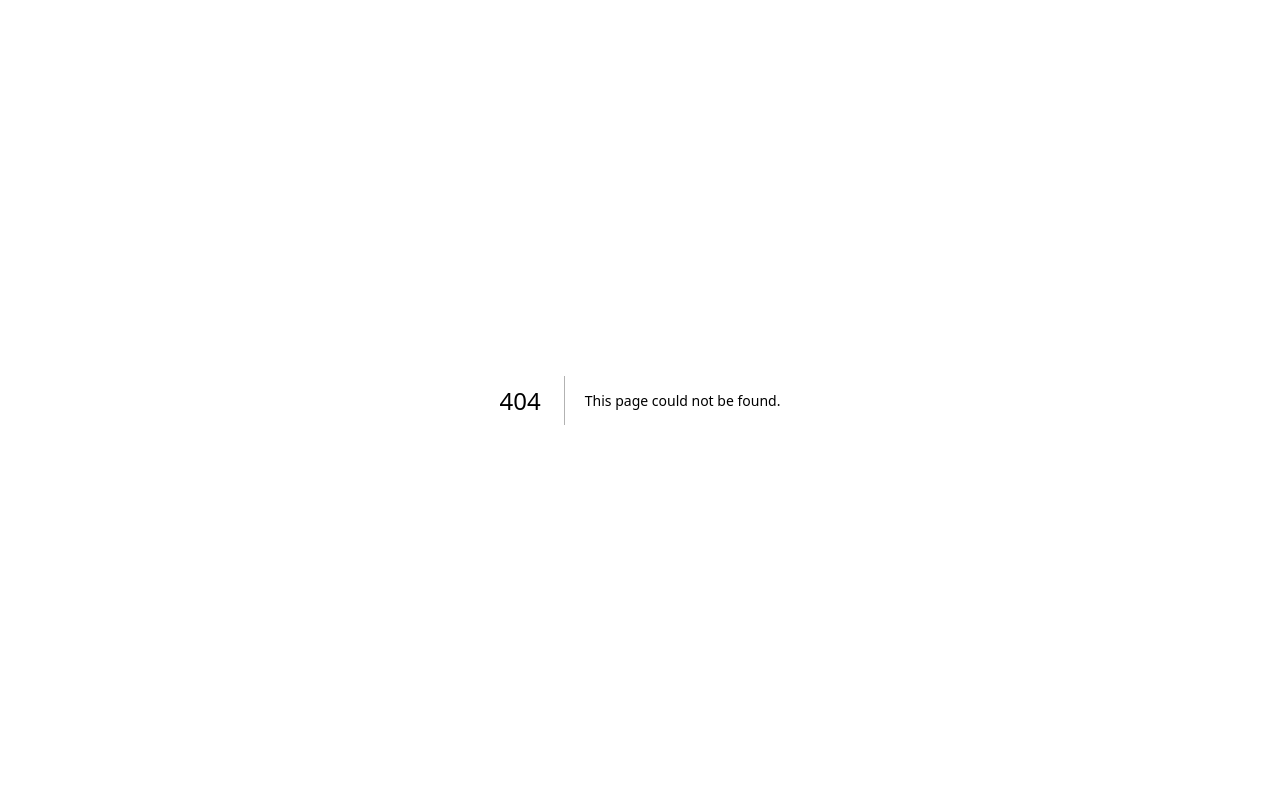
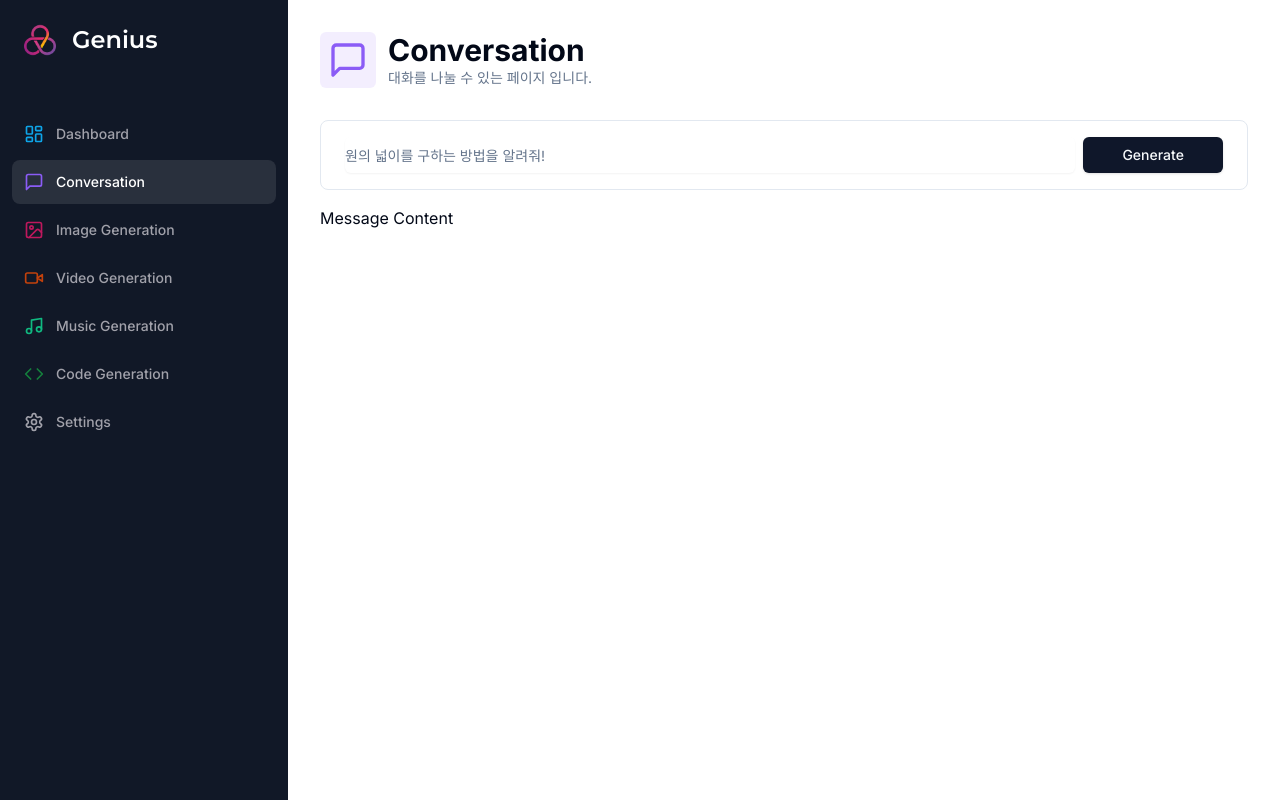
Before and after one commit to bizbaeja/ai-saas, a Next.js app: page /conversation in a window 1280 px wide. Before the commit this address had no page. Built offline with nearby package versions, Linux system fonts and the light colour scheme.

Commit message:
conversation

```diff
--- /dev/null
+++ b/app/(dashboard)/(routes)/conversation/constants.ts
@@ -0,0 +1,8 @@
+import * as z from "zod";
+
+export const formSchema = z.object({
+    prompt: z.string().min(1,{
+        message:"프롬프트를 입력해주세요."
+    })
+
+})
--- /dev/null
+++ b/app/(dashboard)/(routes)/conversation/page.tsx
@@ -0,0 +1,75 @@
+"use client";
+import * as z from "zod";
+import {zodResolver} from "@hookform/resolvers/zod";
+import {Heading} from "@/components/heading";
+import { MessageSquare } from "lucide-react";
+import { useForm } from "react-hook-form";
+import { formSchema } from "./constants";
+import { Form ,FormControl,FormField,FormItem} from "@/components/ui/form";
+import { Input } from "@/components/ui/input";
+import { Button } from "@/components/ui/button";
+const ConversationPage =()=> {
+const form = useForm<z.infer<typeof formSchema>>({
+    resolver: zodResolver(formSchema),
+    defaultValues:
+{
+    prompt:"",
+}
+})
+const isLoading  = form.formState.isSubmitting;
+const onSubmit = async (values: z.infer<typeof formSchema>)=>{
+    console.log(values);
+}
+    return (
+        <div>
+            <Heading
+            title="Conversation"
+            description="대화를 나눌 수 있는 페이지 입니다."
+            icon={MessageSquare}
+            iconColor="text-violet-500"
+            bgColor="bg-violet-500/10"
+            />
+            <div className="px-4 lg:px-8">
+                <div>
+                    <Form {...form}>
+                        <form onSubmit={form.handleSubmit(onSubmit)}
+                          className="rounded-lg
+                          border
+                          w-full
+                          p-4
+                          px-3
+                          md:px-6
+                          focus-within:shadow-sm
+                          grid
+                          grid-cols-12
+                          gap-2"
+                        >
+                            <FormField
+                             name="prompt"
+                             render={({field})=>(
+                                <FormItem className="col-span-12 lg:col-span-10">
+                                        <FormControl className="m-0 p-0">
+                                            <Input
+                                            className="border-0 ouline-none focus-visible:ring-0 focus-visible:ring-transparent"
+                                            disabled={isLoading}
+                                            placeholder="원의 넓이를 구하는 방법을 알려줘!"
+                                            {...field}
+
+                                            />
+                                        </FormControl>
+                                </FormItem>
+                             )}
+
+                            />
+                            <Button className="col-span-12 lg:col-span-2 w-full">Generate</Button>
+                        </form>
+                    </Form>
+                </div>
+                <div className="space-y mt-4">
+                    Message Content
+                </div>
+            </div>
+        </div>
+    )
+}
+export default ConversationPage;
--- /dev/null
+++ b/components/heading.tsx
@@ -0,0 +1,31 @@
+import { LucideIcon } from "lucide-react";
+import { cn }from "@/lib/utils";
+interface HeadingProps {
+    title: string;
+    description: string;
+    icon: LucideIcon
+    iconColor?: string;
+    bgColor?: string;
+}
+
+export const Heading = ({   title,
+    description,
+    icon:Icon,
+    iconColor,
+    bgColor}:HeadingProps) => {
+
+    return (
+      <>
+      <div className="px-4 lg:px-8 flex items-center gap-x-3 mb-8">
+        <div className={cn("p-2 w-fit rounded-md", bgColor )}>
+            <Icon className={cn("w-10 h-10", iconColor)}/>
+        </div>
+            <div>
+            <h2 className="text-3xl font-bold">{title}</h2>
+            <p className="text-sm text-muted-foreground">{description}</p>
+        </div>
+      </div>
+
+      </>
+    )
+}
--- /dev/null
+++ b/components/ui/form.tsx
@@ -0,0 +1,176 @@
+import * as React from "react"
+import * as LabelPrimitive from "@radix-ui/react-label"
+import { Slot } from "@radix-ui/react-slot"
+import {
+  Controller,
+  ControllerProps,
+  FieldPath,
+  FieldValues,
+  FormProvider,
+  useFormContext,
+} from "react-hook-form"
+
+import { cn } from "@/lib/utils"
+import { Label } from "@/components/ui/label"
+
+const Form = FormProvider
+
+type FormFieldContextValue<
+  TFieldValues extends FieldValues = FieldValues,
+  TName extends FieldPath<TFieldValues> = FieldPath<TFieldValues>
+> = {
+  name: TName
+}
+
+const FormFieldContext = React.createContext<FormFieldContextValue>(
+  {} as FormFieldContextValue
+)
+
+const FormField = <
+  TFieldValues extends FieldValues = FieldValues,
+  TName extends FieldPath<TFieldValues> = FieldPath<TFieldValues>
+>({
+  ...props
+}: ControllerProps<TFieldValues, TName>) => {
+  return (
+    <FormFieldContext.Provider value={{ name: props.name }}>
+      <Controller {...props} />
+    </FormFieldContext.Provider>
+  )
+}
+
+const useFormField = () => {
+  const fieldContext = React.useContext(FormFieldContext)
+  const itemContext = React.useContext(FormItemContext)
+  const { getFieldState, formState } = useFormContext()
+
+  const fieldState = getFieldState(fieldContext.name, formState)
+
+  if (!fieldContext) {
+    throw new Error("useFormField should be used within <FormField>")
+  }
+
+  const { id } = itemContext
+
+  return {
+    id,
+    name: fieldContext.name,
+    formItemId: `${id}-form-item`,
+    formDescriptionId: `${id}-form-item-description`,
+    formMessageId: `${id}-form-item-message`,
+    ...fieldState,
+  }
+}
+
+type FormItemContextValue = {
+  id: string
+}
+
+const FormItemContext = React.createContext<FormItemContextValue>(
+  {} as FormItemContextValue
+)
+
+const FormItem = React.forwardRef<
+  HTMLDivElement,
+  React.HTMLAttributes<HTMLDivElement>
+>(({ className, ...props }, ref) => {
+  const id = React.useId()
+
+  return (
+    <FormItemContext.Provider value={{ id }}>
+      <div ref={ref} className={cn("space-y-2", className)} {...props} />
+    </FormItemContext.Provider>
+  )
+})
+FormItem.displayName = "FormItem"
+
+const FormLabel = React.forwardRef<
+  React.ElementRef<typeof LabelPrimitive.Root>,
+  React.ComponentPropsWithoutRef<typeof LabelPrimitive.Root>
+>(({ className, ...props }, ref) => {
+  const { error, formItemId } = useFormField()
+
+  return (
+    <Label
+      ref={ref}
+      className={cn(error && "text-destructive", className)}
+      htmlFor={formItemId}
+      {...props}
+    />
+  )
+})
+FormLabel.displayName = "FormLabel"
+
+const FormControl = React.forwardRef<
+  React.ElementRef<typeof Slot>,
+  React.ComponentPropsWithoutRef<typeof Slot>
+>(({ ...props }, ref) => {
+  const { error, formItemId, formDescriptionId, formMessageId } = useFormField()
+
+  return (
+    <Slot
+      ref={ref}
+      id={formItemId}
+      aria-describedby={
+        !error
+          ? `${formDescriptionId}`
+          : `${formDescriptionId} ${formMessageId}`
+      }
+      aria-invalid={!!error}
+      {...props}
+    />
+  )
+})
+FormControl.displayName = "FormControl"
+
+const FormDescription = React.forwardRef<
+  HTMLParagraphElement,
+  React.HTMLAttributes<HTMLParagraphElement>
+>(({ className, ...props }, ref) => {
+  const { formDescriptionId } = useFormField()
+
+  return (
+    <p
+      ref={ref}
+      id={formDescriptionId}
+      className={cn("text-[0.8rem] text-muted-foreground", className)}
+      {...props}
+    />
+  )
+})
+FormDescription.displayName = "FormDescription"
+
+const FormMessage = React.forwardRef<
+  HTMLParagraphElement,
+  React.HTMLAttributes<HTMLParagraphElement>
+>(({ className, children, ...props }, ref) => {
+  const { error, formMessageId } = useFormField()
+  const body = error ? String(error?.message) : children
+
+  if (!body) {
+    return null
+  }
+
+  return (
+    <p
+      ref={ref}
+      id={formMessageId}
+      className={cn("text-[0.8rem] font-medium text-destructive", className)}
+      {...props}
+    >
+      {body}
+    </p>
+  )
+})
+FormMessage.displayName = "FormMessage"
+
+export {
+  useFormField,
+  Form,
+  FormItem,
+  FormLabel,
+  FormControl,
+  FormDescription,
+  FormMessage,
+  FormField,
+}
--- /dev/null
+++ b/components/ui/input.tsx
@@ -0,0 +1,25 @@
+import * as React from "react"
+
+import { cn } from "@/lib/utils"
+
+export interface InputProps
+  extends React.InputHTMLAttributes<HTMLInputElement> {}
+
+const Input = React.forwardRef<HTMLInputElement, InputProps>(
+  ({ className, type, ...props }, ref) => {
+    return (
+      <input
+        type={type}
+        className={cn(
+          "flex h-9 w-full rounded-md border border-input bg-transparent px-3 py-1 text-sm shadow-sm transition-colors file:border-0 file:bg-transparent file:text-sm file:font-medium placeholder:text-muted-foreground focus-visible:outline-none focus-visible:ring-1 focus-visible:ring-ring disabled:cursor-not-allowed disabled:opacity-50",
+          className
+        )}
+        ref={ref}
+        {...props}
+      />
+    )
+  }
+)
+Input.displayName = "Input"
+
+export { Input }
--- /dev/null
+++ b/components/ui/label.tsx
@@ -0,0 +1,26 @@
+"use client"
+
+import * as React from "react"
+import * as LabelPrimitive from "@radix-ui/react-label"
+import { cva, type VariantProps } from "class-variance-authority"
+
+import { cn } from "@/lib/utils"
+
+const labelVariants = cva(
+  "text-sm font-medium leading-none peer-disabled:cursor-not-allowed peer-disabled:opacity-70"
+)
+
+const Label = React.forwardRef<
+  React.ElementRef<typeof LabelPrimitive.Root>,
+  React.ComponentPropsWithoutRef<typeof LabelPrimitive.Root> &
+    VariantProps<typeof labelVariants>
+>(({ className, ...props }, ref) => (
+  <LabelPrimitive.Root
+    ref={ref}
+    className={cn(labelVariants(), className)}
+    {...props}
+  />
+))
+Label.displayName = LabelPrimitive.Root.displayName
+
+export { Label }
--- a/package.json
+++ b/package.json
@@ -10,8 +10,10 @@
   },
   "dependencies": {
     "@clerk/nextjs": "^4.23.5",
+    "@hookform/resolvers": "^3.3.1",
     "@radix-ui/react-dialog": "^1.0.4",
     "@radix-ui/react-icons": "^1.3.0",
+    "@radix-ui/react-label": "^2.0.2",
     "@radix-ui/react-slot": "^1.0.2",
     "@types/node": "20.5.9",
     "@types/react": "18.2.21",
@@ -26,9 +28,11 @@
     "postcss": "8.4.29",
     "react": "18.2.0",
     "react-dom": "18.2.0",
+    "react-hook-form": "^7.46.1",
     "tailwind-merge": "^1.14.0",
     "tailwindcss": "3.3.3",
     "tailwindcss-animate": "^1.0.7",
-    "typescript": "5.2.2"
+    "typescript": "5.2.2",
+    "zod": "^3.22.2"
   }
 }
```
Also changed, not shown: 1 other file (tests, documents, lock files or other folders).
